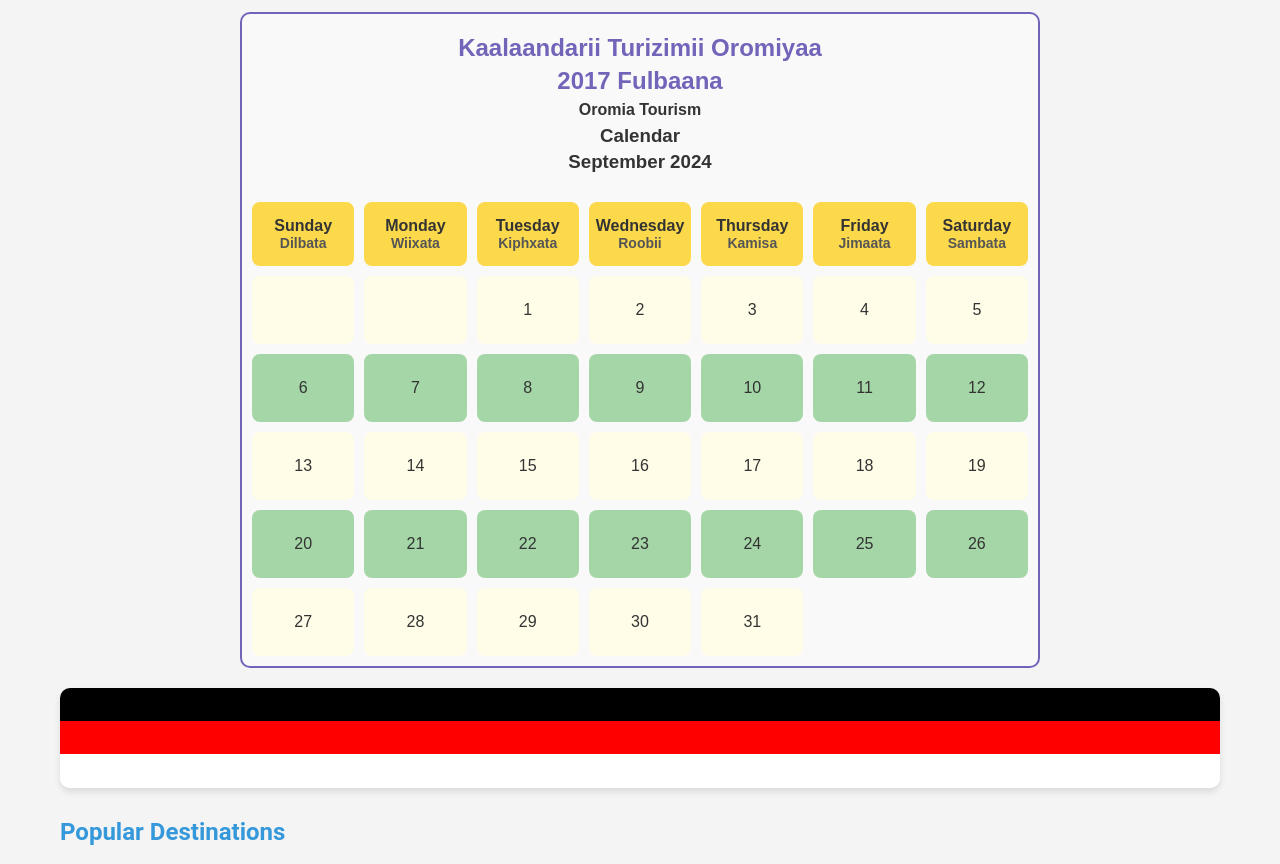
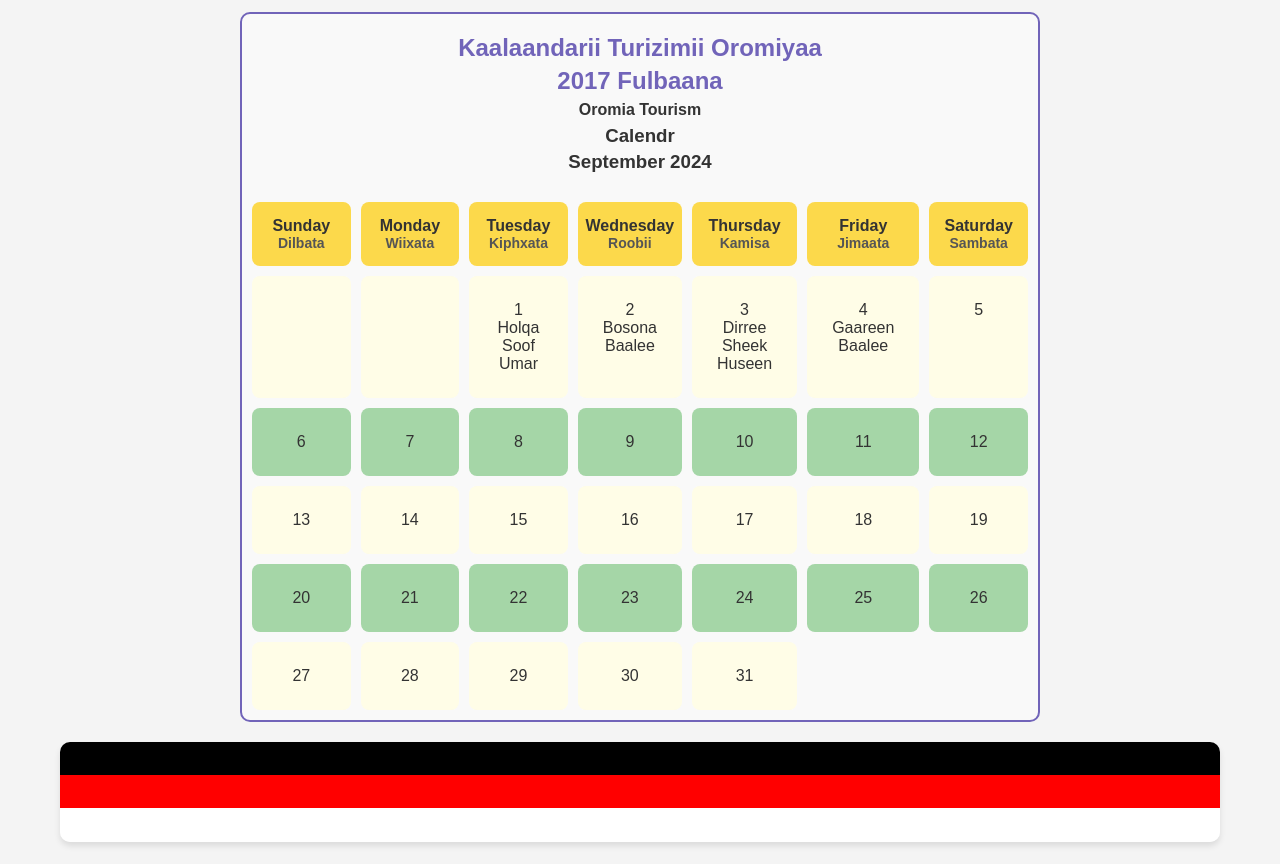
Before and after one commit to RobelBenyam/tourism-web-app, a React (Create React App) app in the folder tourism-web-app/: page / in a window 1280 px wide. Shown: the part 640-1504 px from the top of the page. Built offline with nearby package versions, Linux system fonts and the light colour scheme.

Commit message:
hopfully last commit

```diff
--- a/tourism-web-app/src/components/Calendar.js
+++ b/tourism-web-app/src/components/Calendar.js
@@ -23,9 +23,29 @@ const Calendar = () => {
       daysArray.push(null);
     }
 
-    // Add the actual days of the month
+    // Add the actual days of the month and associated text
     for (let day = 1; day <= daysInMonth; day++) {
-      daysArray.push(day);
+      let text = ""; // Default to empty string
+
+      // Assign specific text for specific days
+      switch (day) {
+        case 1:
+          text = "Holqa Soof Umar";
+          break;
+        case 2:
+          text = "Bosona Baalee";
+          break;
+        case 3:
+          text = "Dirree Sheek Huseen";
+          break;
+        case 4:
+          text = "Gaareen Baalee";
+          break;
+        default:
+          text = ""; // No text for other days
+      }
+
+      daysArray.push({ day, text });
     }
 
     setDays(daysArray);
@@ -47,7 +67,7 @@ const Calendar = () => {
       <h2>Kaalaandarii Turizimii Oromiyaa</h2>
       <h2>2017 Fulbaana</h2>
       <h4>Oromia Tourism</h4>
-      <h3>Calendar</h3>
+      <h3>Calendr</h3>
       <h3>September 2024</h3>
 
       <div className="calendar-grid">
@@ -60,13 +80,21 @@ const Calendar = () => {
         ))}
 
         {/* Render the days of the month in alternating rows */}
-        {days.map((day, index) => {
+        {days.map((dayObj, index) => {
           const rowIndex = Math.floor((index + 7) / 7); // Determine the current row index
           const rowClass = rowIndex % 2 === 0 ? "light-green" : "cream"; // Alternate row colors
 
           return (
             <div className={`day-cell ${rowClass}`} key={index}>
-              {day || ""}
+              {dayObj ? (
+                <>
+                  <div>{dayObj.day}</div>
+                  {dayObj.text && <div>{dayObj.text}</div>}{" "}
+                  {/* Display text if available */}
+                </>
+              ) : (
+                ""
+              )}
             </div>
           );
         })}
```
